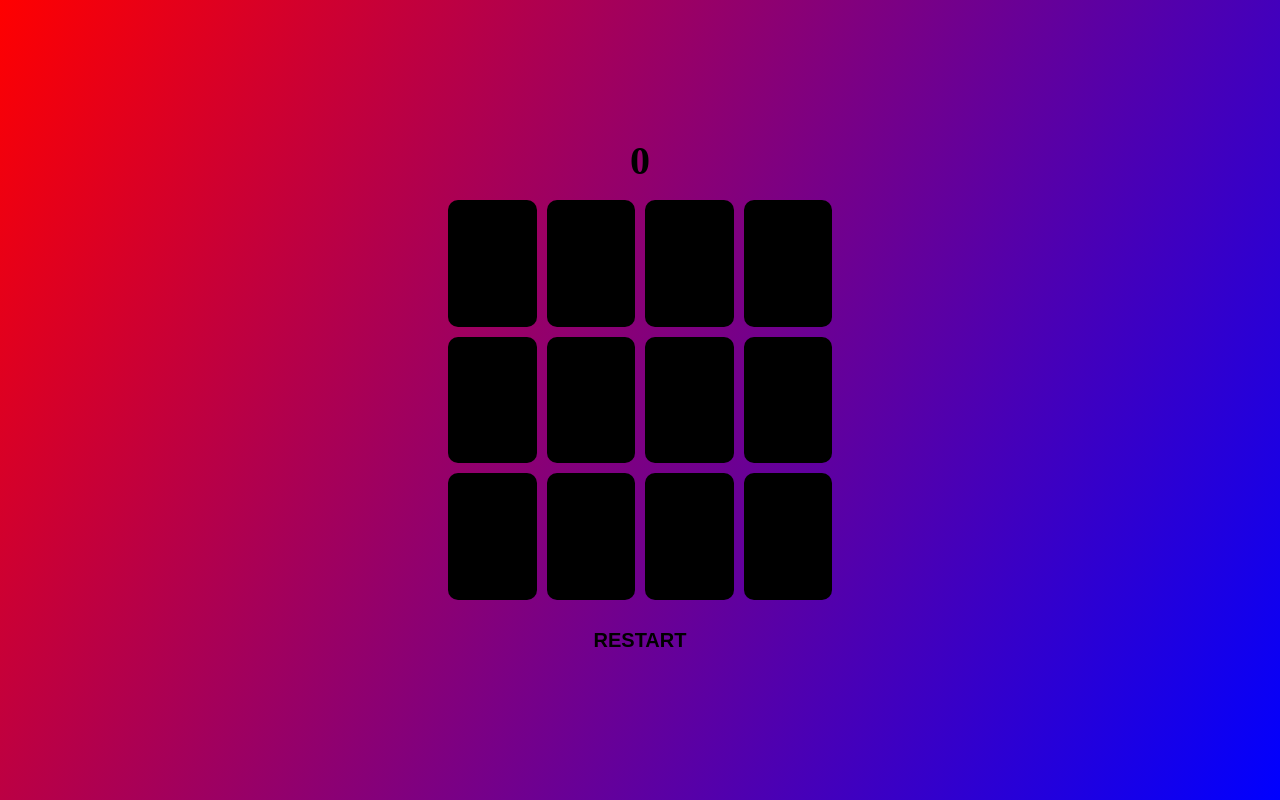
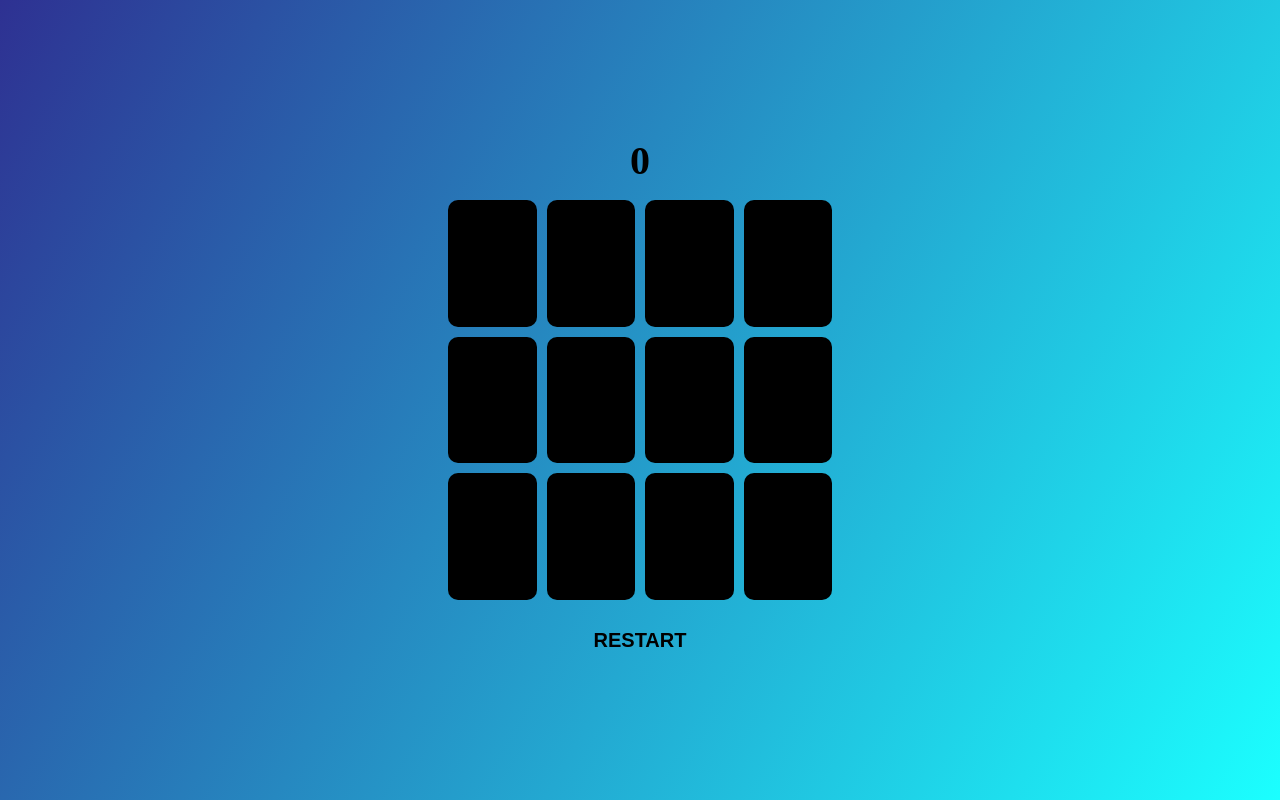
Before and after one commit to Andrtsit/Match-cards, a plain HTML site: page index.html in a window 1280 px wide. Drawn offline with Linux system fonts and the light colour scheme.

Commit message:
Finished the gamelogic , need some better styling

```diff
--- a/app.js
+++ b/app.js
@@ -1,14 +1,14 @@
 "use strict";
-(() => {
+
+// SOME SELECTORS AND VARIABLES NEEDED
 const container = document.querySelector(".container");
 const score1 = document.querySelector(".score");
 const btn = document.getElementById("restart");
 
 let firstCard, secondCard;
 let score = 0;
-  let lock = false;
 
-  const arrayCards1 = [
+const arrayCards = [
   { name: "flower", src: "icons/1.svg" },
   { name: "tulip", src: "icons/2.svg" },
   { name: "heart", src: "icons/3.svg" },
@@ -24,7 +24,7 @@
 ];
 
 // RANDOMIZE ARRAY WITH WHILE AND SPLICE
-  let randomizeArrayWithSplice = function (array) {
+const randomizeArrayWithSplice = function (array) {
   const arrayCopy = [...array];
   const shuffledArray = [];
   while (arrayCopy.length > 0) {
@@ -36,54 +36,13 @@
   return shuffledArray;
 };
 
-  const shuffledArray = randomizeArrayWithSplice(arrayCards1);
+const shuffledArray = randomizeArrayWithSplice(arrayCards);
 
-  // board generate
+// FUNCTIONS
 
-  const generate = function (array) {
-    for (const obj of array) {
-      const card = document.createElement("div");
-      card.classList.add("card");
-      const inner = document.createElement("div");
-      inner.classList.add("inner");
-      inner.setAttribute("data-name", obj.name);
-      inner.innerHTML = `
-      <div class="front"></div>
-      <div class="back">
-      <img src="${obj.src}" alt="random-icon" />
-      </div>
-      `;
-      container.appendChild(card);
-      card.appendChild(inner);
-    }
-  };
-  generate(shuffledArray);
-
-  const cards = document.querySelectorAll(".card");
-  const inners = document.querySelectorAll(".inner");
-  // FUNCTIONS
-  //
-  // ============================ vaggooo edw =========
-  // apo panw kanw select ta elements pou ekana generate sto function (cards kai inners)
-  // sto restart function apo katw ta kanw remove kai ksanakanw kainourgia generate .to provlhma m einai oti ta event listeners sthn grammh 108 den pianoun sta kainourgia inners pou kanw generate, to xw ksanapathei kai to xw lusei me event delegation ,edw den douleuei (nomizw) me event delegation , pws tha to lunes ?
-  ///
-  ////
-  ////
-  const restart = function () {
-    score1.textContent = 0;
-    firstCard = null;
-    secondCard = null;
-    cards.forEach((card) => card.remove());
-    inners.forEach((inner) => {
-      inner.remove();
-    });
-    const shuffledArray2 = randomizeArrayWithSplice(arrayCards1);
-    generate(shuffledArray2);
-  };
-
-  const unFlip = function (card, card2) {
+const unFlip = function (card1, card2) {
   setTimeout(() => {
-      card.classList.remove("flip");
+    card1.classList.remove("flip");
     card2.classList.remove("flip");
   }, 1000);
 };
@@ -103,24 +62,60 @@
     reset();
   }
 };
+// GENERATE FUNCTION
 
-  // EVENT LISTENERs
+const generate = function (array) {
+  array.forEach((obj) => {
+    const card = document.createElement("div");
+    card.classList.add("card");
+    const inner = document.createElement("div");
+    inner.classList.add("inner");
+    inner.setAttribute("data-name", obj.name);
+    inner.innerHTML = `
+    <div class="front"></div>
+    <div class="back">
+    <img src="${obj.src}" alt="random-icon" />
+    </div>
+    `;
+    container.appendChild(card);
+    card.appendChild(inner);
+  });
+  let inners = document.querySelectorAll(".inner");
+  const eventListenerAttacher = () => {
     inners.forEach((inner) =>
       inner.addEventListener("click", function () {
         if (!firstCard) {
           this.classList.add("flip");
           firstCard = this;
-        console.log(firstCard);
           return;
         }
         if (firstCard) {
           this.classList.add("flip");
           secondCard = this;
-        console.log(secondCard);
           check();
         }
       })
     );
+  };
+  eventListenerAttacher();
+};
+
+// BOARD GENERATE
+generate(shuffledArray);
+
+const restart = function () {
+  score = 0;
+  score1.textContent = 0;
+  firstCard = null;
+  secondCard = null;
+  let cards = document.querySelectorAll(".card");
+  let inners = document.querySelectorAll(".inner");
+  cards.forEach((card) => card.remove());
+  inners.forEach((inner) => {
+    inner.remove();
+  });
+  const shuffledArray2 = randomizeArrayWithSplice(arrayCards);
+  generate(shuffledArray2);
+};
 
 btn.addEventListener("click", restart);
-})();
--- a/styles.css
+++ b/styles.css
@@ -9,7 +9,7 @@ html {
 main {
   width: 100%;
   height: 100vh;
-  background: linear-gradient(120deg, red, blue);
+  background: linear-gradient(120deg, #2e3192, #1bffff);
   display: flex;
   align-items: center;
   justify-content: center;
@@ -74,7 +74,7 @@ main {
   display: flex;
   justify-content: center;
   align-items: center;
-  background: linear-gradient(120deg, red, blue);
+  background: linear-gradient(120deg, #662d8c, #ed1e79);
   transform: rotateY(180deg);
   border-radius: 10px;
 }
```
Lines whose indentation alone changed are shown as unchanged.
